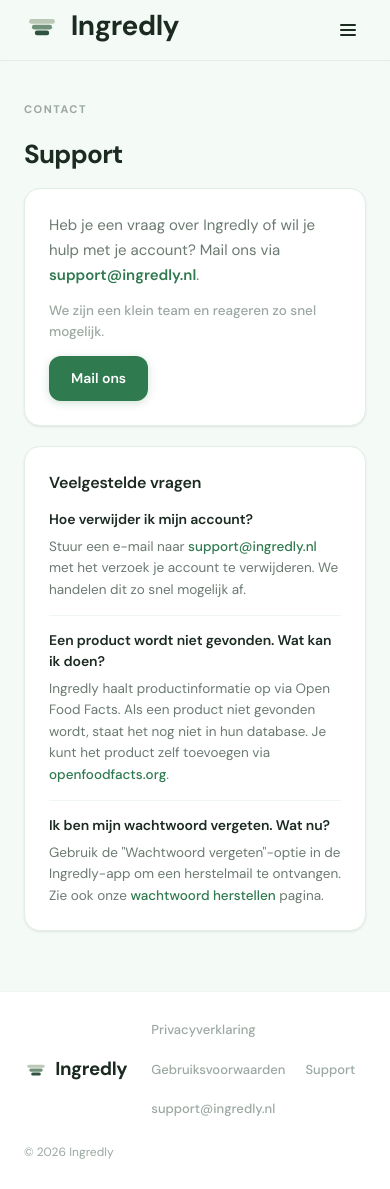
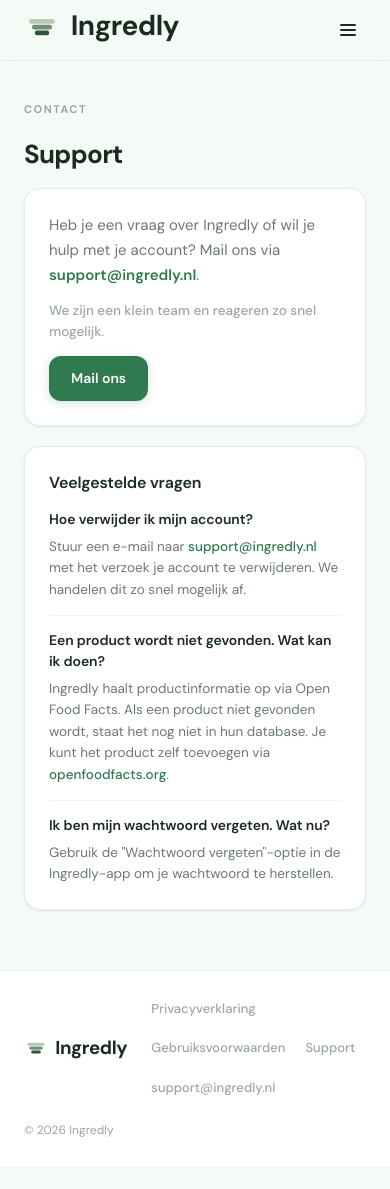
Before and after one commit to Anneheesie/Ingredly-website, a React (Vite) app: page /support in a window 390 px wide. After the commit the page ends 1167 px from the top, so only its background shows below. Built offline with nearby package versions, Linux system fonts and the light colour scheme.

Commit message:
Fix homepage mockup labels and mobile navigation

```diff
--- a/src/pages/Support.tsx
+++ b/src/pages/Support.tsx
@@ -54,12 +54,7 @@
             <div className={styles.faqItem}>
               <strong>Ik ben mijn wachtwoord vergeten. Wat nu?</strong>
               <p>
-                Gebruik de "Wachtwoord vergeten"-optie in de Ingredly-app om een herstelmail te ontvangen.
-                Zie ook onze{' '}
-                <a href="/reset-password" className={styles.link}>
-                  wachtwoord herstellen
-                </a>
-                {' '}pagina.
+                Gebruik de "Wachtwoord vergeten"-optie in de Ingredly-app om je wachtwoord te herstellen.
               </p>
             </div>
           </div>
```
Also changed, not shown: 3 other files (tests, documents, lock files or other folders).
